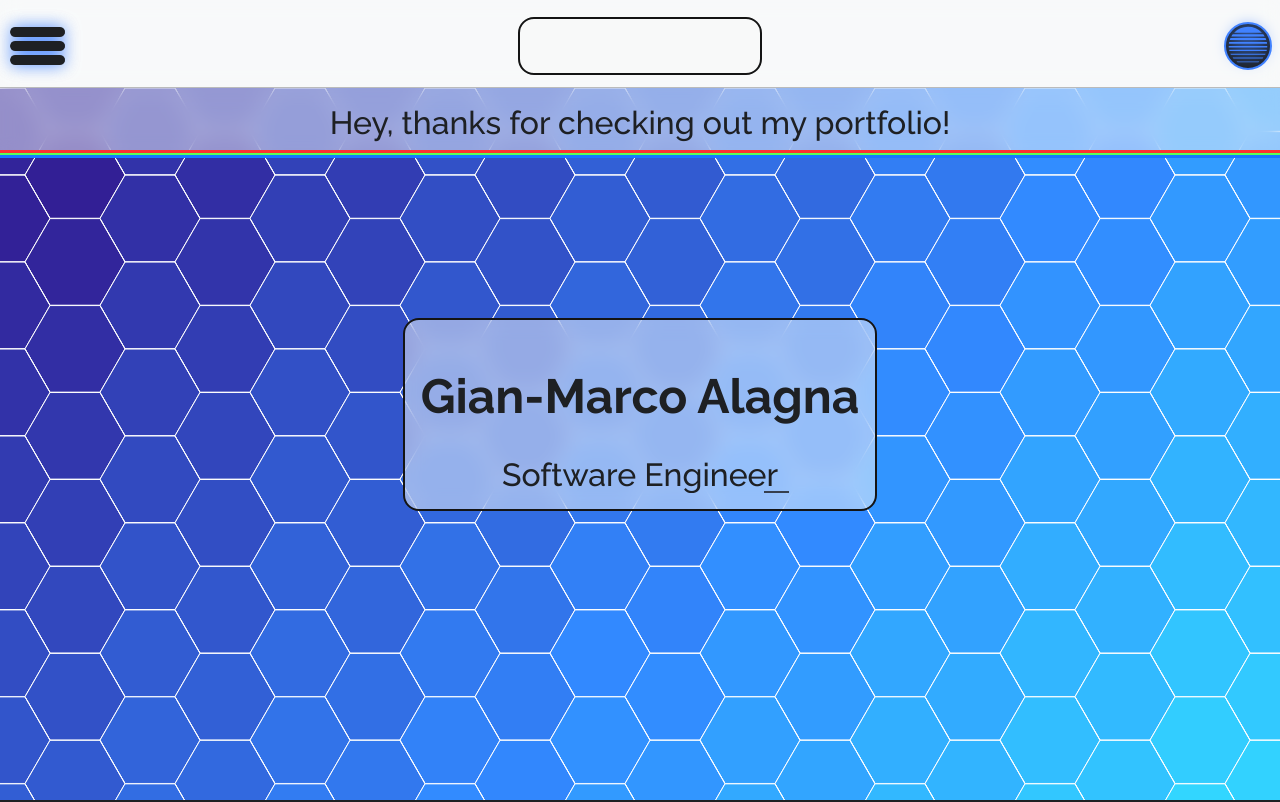
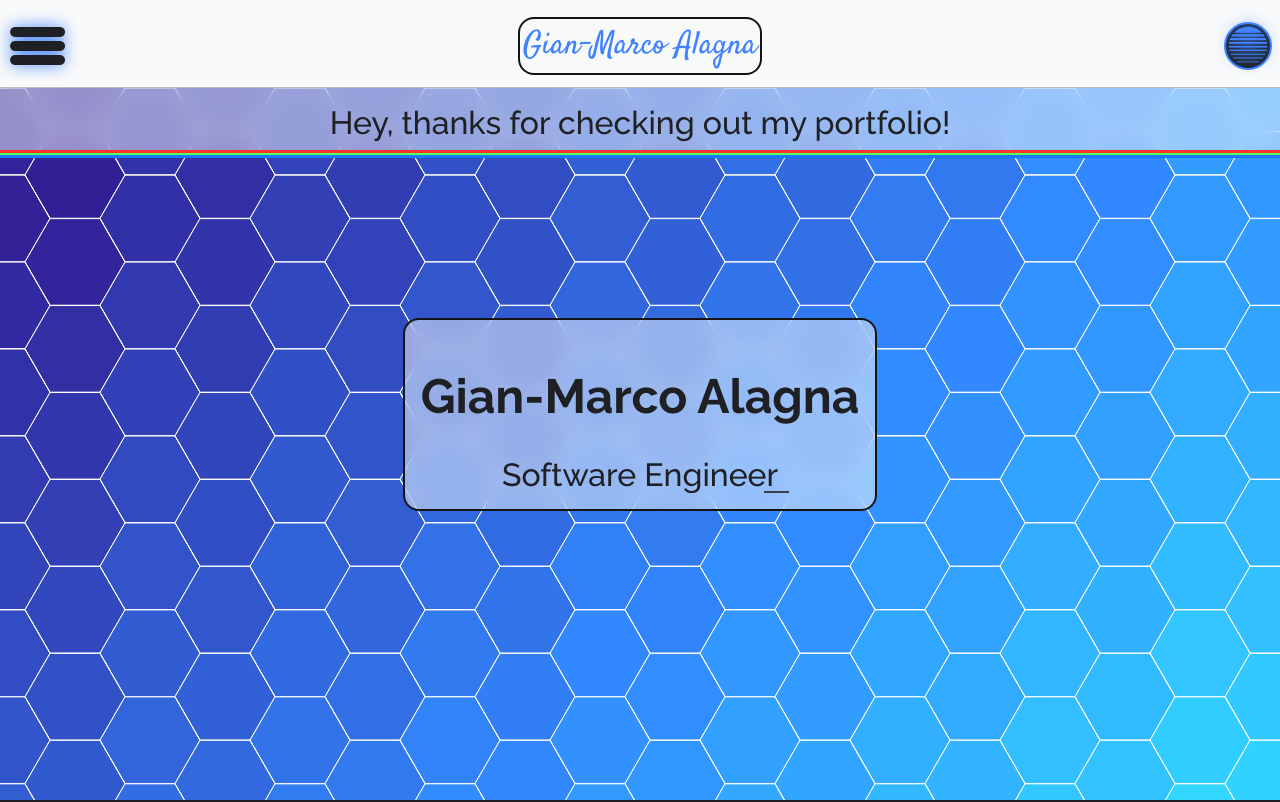
Before and after one commit to GianMarcoAlagna/Portfolio, a React (Vite) app: page / in a window 1280 px wide. Shown: the top 802 px of the page. Built offline with nearby package versions, Linux system fonts and the light colour scheme; a web font is replaced by a local one.

Commit message:
Made several changes to the UI accents

```diff
--- a/src/components/Navbar/Navbar.css
+++ b/src/components/Navbar/Navbar.css
@@ -56,14 +56,15 @@
   min-width: 8rem;
   position: relative;
   .navbar__header__text {
-    background-image: linear-gradient(
+    color: var(--primary-color);
+    /* background-image: linear-gradient(
       45deg,
       rgba(var(--secondary-color-rgb), 1)
     );
     background-size: 100%;
     -webkit-text-fill-color: transparent;
     -webkit-background-clip: text;
-    background-clip: text;
+    background-clip: text; */
     cursor: pointer;
   }
 }
```
